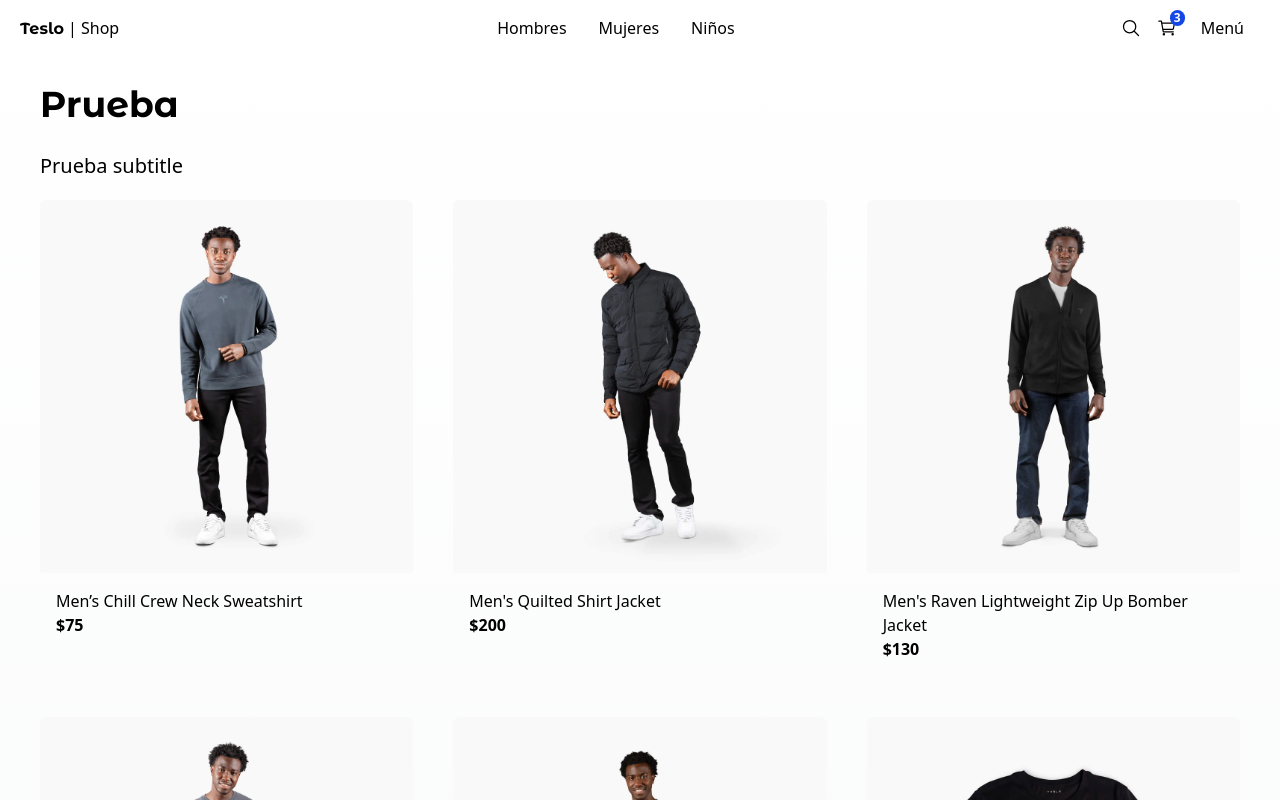
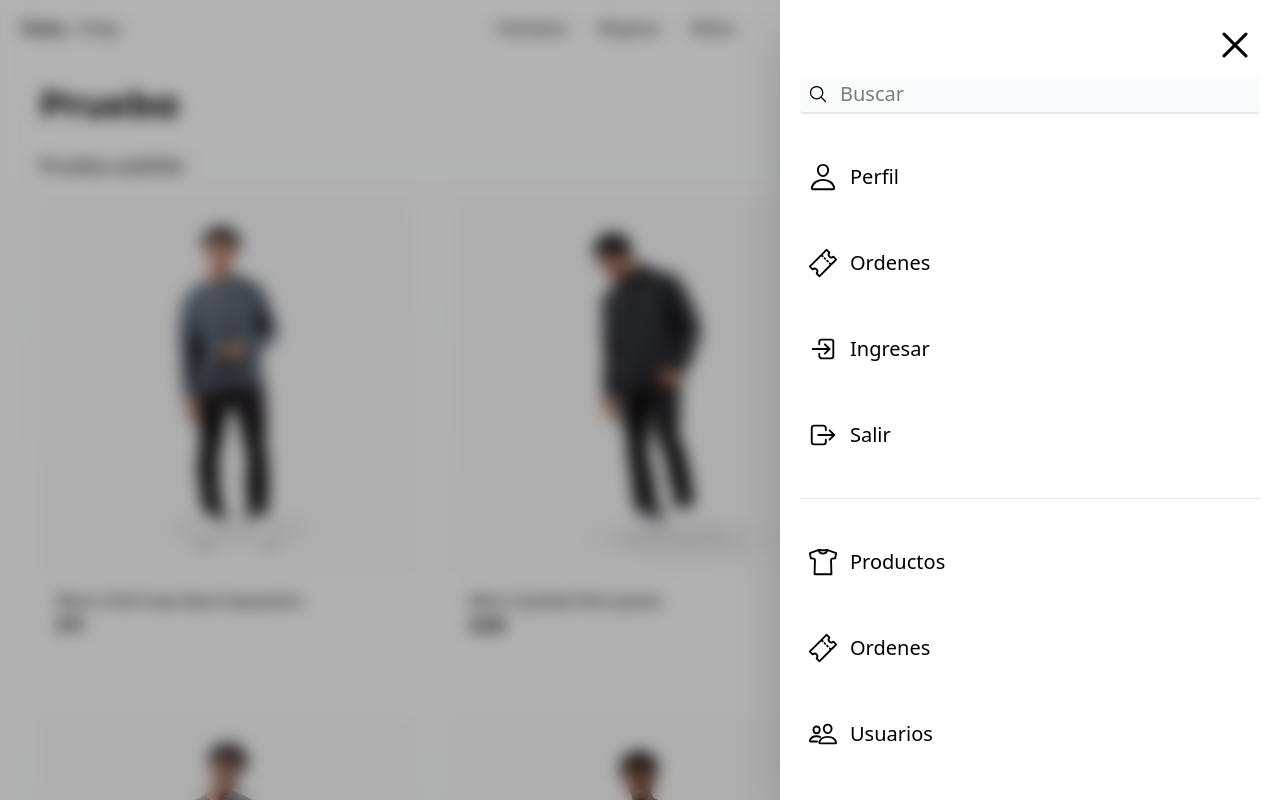
Before and after one commit to juanovni/nextjs-prisma-shop, a Next.js app: page / in a window 1280 px wide. Shown: the top 800 px of the page. Built offline with nearby package versions, Linux system fonts and the light colour scheme.

Commit message:
Added the sidebar with class

```diff
--- a/src/app/(shop)/layout.tsx
+++ b/src/app/(shop)/layout.tsx
@@ -1,6 +1,6 @@
 //lrc Crear Layout
 
-import { TopMenu } from "@/components";
+import { Sidebar, TopMenu } from "@/components";
 
 export default function ShopLayout({
   children
@@ -9,7 +9,10 @@
 }) {
   return (
     <main className="min-h-screen">
+
       <TopMenu />
+
+      <Sidebar/>
 
       <div className="px-0 sm:px-10">
         {children}
--- a/src/components/index.ts
+++ b/src/components/index.ts
@@ -1,8 +1,11 @@
+
+
 
 
 // Archivos de barril
 export { PageNotFound } from './ui/not-found/PageNotFound';
 export { ProductGrid } from './products/product-grid/ProductGrid';
 export { ProductGridItem } from './products/product-grid/ProductGridItem';
+export { Sidebar } from './ui/sidebar/Sidebar';
 export { Title } from './ui/title/Title';
 export { TopMenu } from './ui/top-menu/TopMenu';
--- /dev/null
+++ b/src/components/ui/sidebar/Sidebar.tsx
@@ -0,0 +1,129 @@
+'use client';
+
+import Link from 'next/link';
+/* import clsx from 'clsx'; */
+import { IoCloseOutline, IoLogInOutline, IoLogOutOutline, IoPeopleOutline, IoPersonOutline, IoSearchOutline, IoShirtOutline, IoTicketOutline } from 'react-icons/io5';
+/*
+import { useUIStore } from '@/store'; */
+
+
+export const Sidebar = () => {
+
+  /*   const isSideMenuOpen = useUIStore(state => state.isSideMenuOpen);
+    const closeMenu = useUIStore(state => state.closeSideMenu);
+
+   */
+  return (
+    <div>
+
+      {/* Background black */}
+      {
+
+        <div
+          className="fixed top-0 left-0 w-screen h-screen z-10 bg-black opacity-30"
+        />
+
+      }
+
+
+      {/* Blur */}
+      {
+        <div
+          className="fade-in fixed top-0 left-0 w-screen h-screen z-10 backdrop-filter backdrop-blur-sm"
+        />
+
+      }
+
+      {/* Sidemenu */}
+      <nav
+        className={
+          "fixed p-5 right-0 top-0 w-[500px] h-screen bg-white z-20 shadow-2xl transform transition-all duration-300"
+        }>
+
+
+        <IoCloseOutline
+          size={50}
+          className="absolute top-5 right-5 cursor-pointer"
+        /*  onClick={() => closeMenu()} */
+        />
+
+
+        {/* Input */}
+        <div className="relative mt-14">
+          <IoSearchOutline size={20} className="absolute top-2 left-2" />
+          <input
+            type="text"
+            placeholder="Buscar"
+            className="w-full bg-gray-50 rounded pl-10 py-1 pr-10 border-b-2 text-xl border-gray-200 focus:outline-none focus:border-blue-500"
+          />
+        </div>
+
+        {/* Menú */}
+
+        <Link
+          href="/"
+          className="flex items-center mt-10 p-2 hover:bg-gray-100 rounded transition-all"
+        >
+          <IoPersonOutline size={30} />
+          <span className="ml-3 text-xl">Perfil</span>
+        </Link>
+
+        <Link
+          href="/"
+          className="flex items-center mt-10 p-2 hover:bg-gray-100 rounded transition-all"
+        >
+          <IoTicketOutline size={30} />
+          <span className="ml-3 text-xl">Ordenes</span>
+        </Link>
+
+        <Link
+          href="/"
+          className="flex items-center mt-10 p-2 hover:bg-gray-100 rounded transition-all"
+        >
+          <IoLogInOutline size={30} />
+          <span className="ml-3 text-xl">Ingresar</span>
+        </Link>
+
+        <Link
+          href="/"
+          className="flex items-center mt-10 p-2 hover:bg-gray-100 rounded transition-all"
+        >
+          <IoLogOutOutline size={30} />
+          <span className="ml-3 text-xl">Salir</span>
+        </Link>
+
+        {/* Line Separator */}
+        <div className="w-full h-px bg-gray-200 my-10" />
+
+
+        <Link
+          href="/"
+          className="flex items-center mt-10 p-2 hover:bg-gray-100 rounded transition-all"
+        >
+          <IoShirtOutline size={30} />
+          <span className="ml-3 text-xl">Productos</span>
+        </Link>
+
+        <Link
+          href="/"
+          className="flex items-center mt-10 p-2 hover:bg-gray-100 rounded transition-all"
+        >
+          <IoTicketOutline size={30} />
+          <span className="ml-3 text-xl">Ordenes</span>
+        </Link>
+
+        <Link
+          href="/"
+          className="flex items-center mt-10 p-2 hover:bg-gray-100 rounded transition-all"
+        >
+          <IoPeopleOutline size={30} />
+          <span className="ml-3 text-xl">Usuarios</span>
+        </Link>
+
+
+      </nav>
+
+
+    </div>
+  );
+};
```
